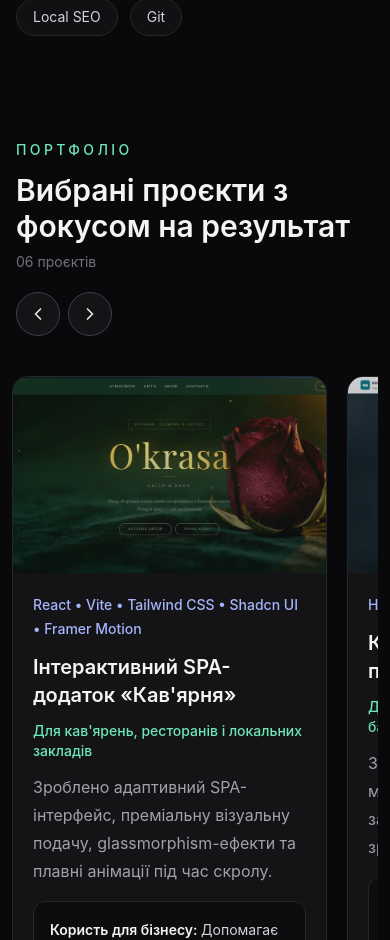
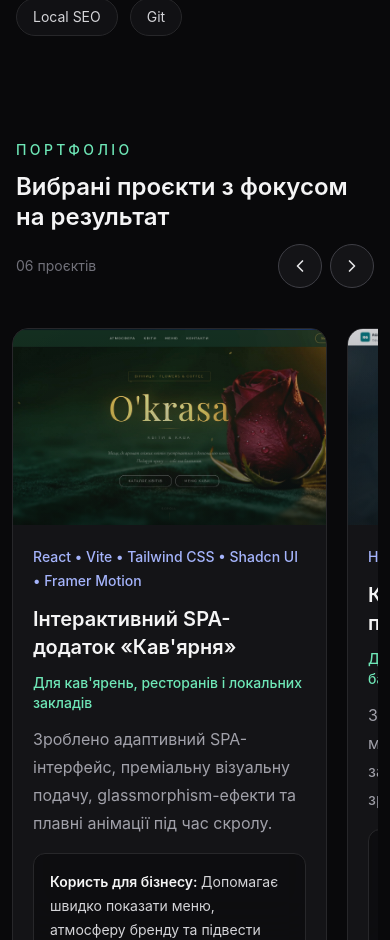
Before and after one commit to sobol07-design/portfolio, a React (Vite) app: page / in a window 390 px wide. Shown: the part 1579-2519 px from the top of the page. Built offline with nearby package versions, Linux system fonts and the light colour scheme.

Commit message:
Tighten mobile portfolio carousel header

```diff
--- a/src/components/Portfolio.tsx
+++ b/src/components/Portfolio.tsx
@@ -19,18 +19,19 @@ export function Portfolio() {
   return (
     <RevealSection>
       <section id="portfolio" className="py-14">
-        <div className="mb-8 flex flex-wrap items-end justify-between gap-5">
+        <div className="mb-8 flex flex-wrap items-end justify-between gap-x-5 gap-y-3">
           <div>
             <p className="text-sm font-medium uppercase tracking-[0.24em] text-emerald-300">
               Портфоліо
             </p>
-            <h2 className="mt-3 text-3xl font-semibold text-zinc-100">
+            <h2 className="mt-3 text-2xl font-semibold leading-tight text-zinc-100 sm:text-3xl sm:leading-normal">
               Вибрані проєкти з фокусом на результат
             </h2>
-            <p className="mt-2 text-sm text-zinc-500">
+          </div>
+          <div className="flex w-full items-center justify-between sm:w-auto sm:justify-end sm:gap-4">
+            <p className="text-sm text-zinc-500">
               {String(projects.length).padStart(2, "0")} проєктів
             </p>
-          </div>
             <div className="flex gap-2">
               <button
                 type="button"
@@ -52,6 +53,7 @@ export function Portfolio() {
               </button>
             </div>
           </div>
+        </div>
         <div
           ref={carouselRef}
           id="portfolio-carousel"
```
Lines whose indentation alone changed are shown as unchanged.
